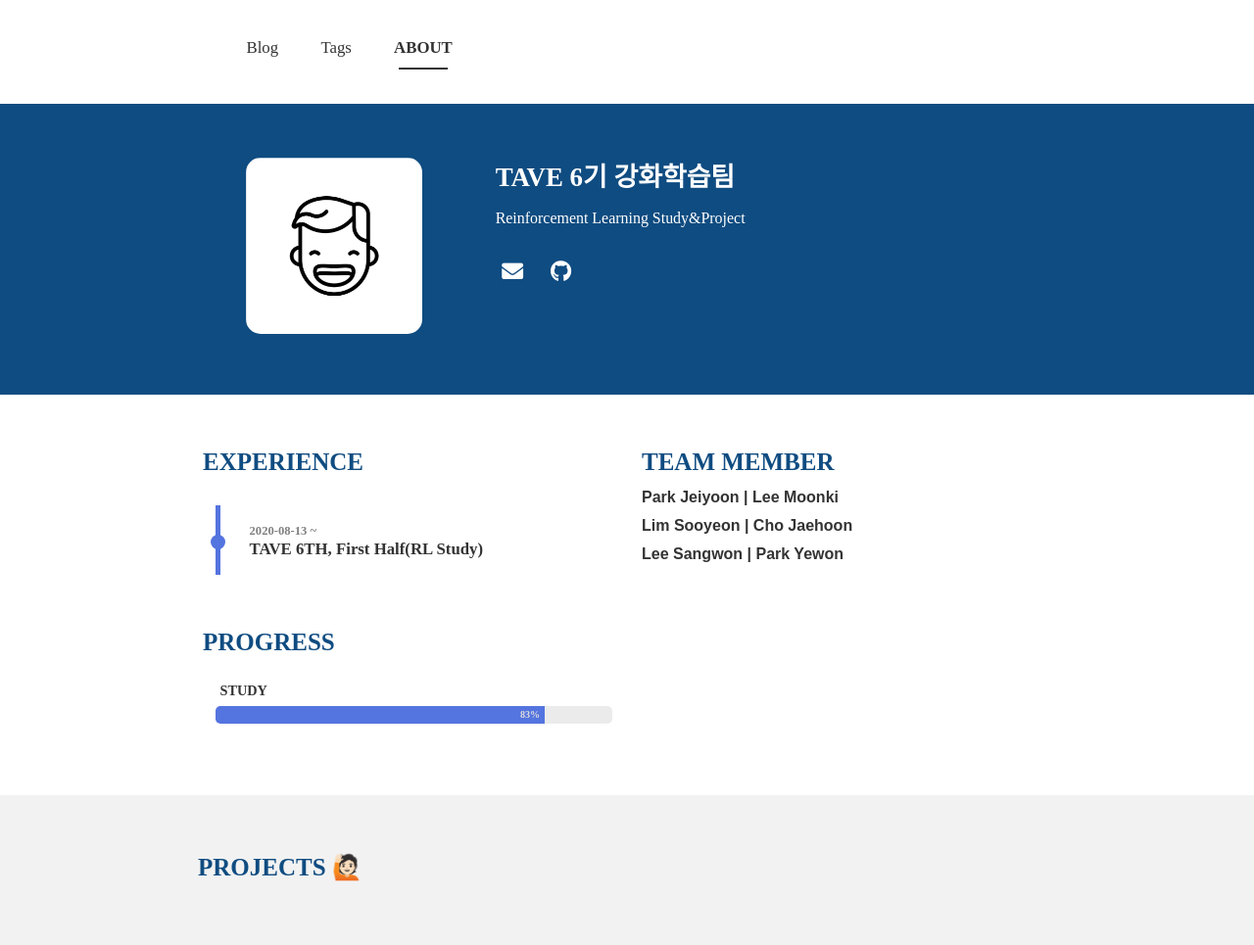
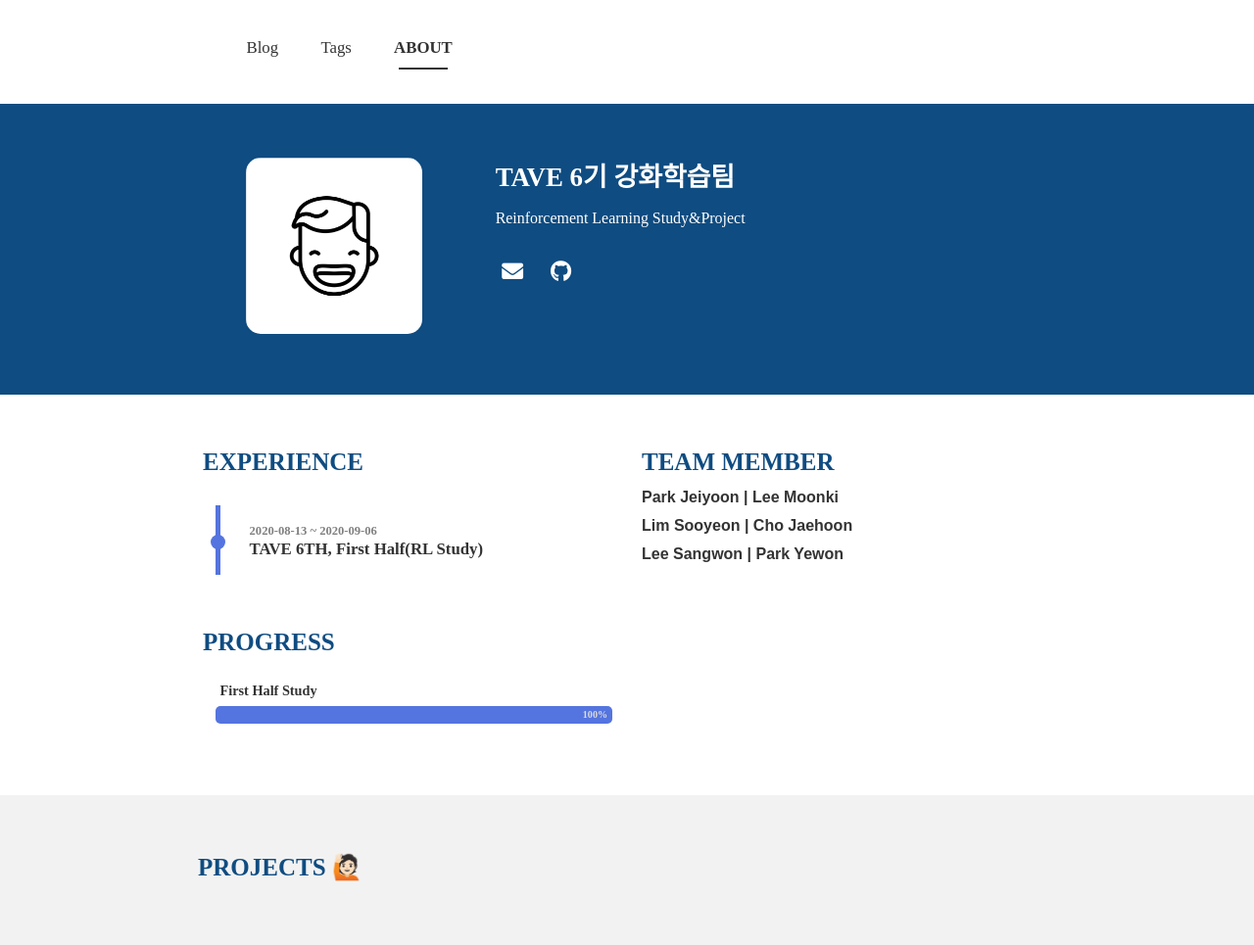
Before and after one commit to TAVE-6th-RLstudy/TAVE-6th-RLstudy.github.io, a Jekyll site: the page built from portfolio.html, in a window 1280 px wide. Shown: the whole page at 98% size. Built offline with Jekyll 4.4.1, drawn with Linux system fonts in a browser that asks for light colours; nearby versions of some CDN libraries; some web fonts are replaced.

Commit message:
edit profile

```diff
--- a/_config.yml
+++ b/_config.yml
@@ -16,11 +16,11 @@ theme_settings:
     description: Reinforcement Learning Study&Project
     experience:
       - start: 2020-08-13
-        end:
+        end: 2020-09-06
         experience: TAVE 6TH, First Half(RL Study)
     skills:
-      - skill: STUDY
-        value: 83 # Percent value
+      - skill: First Half Study
+        value: 100 # Percent value
     teammember:
       - name1: Park Jeiyoon | Lee Moonki
       - name2: Lim Sooyeon   | Cho Jaehoon
```
